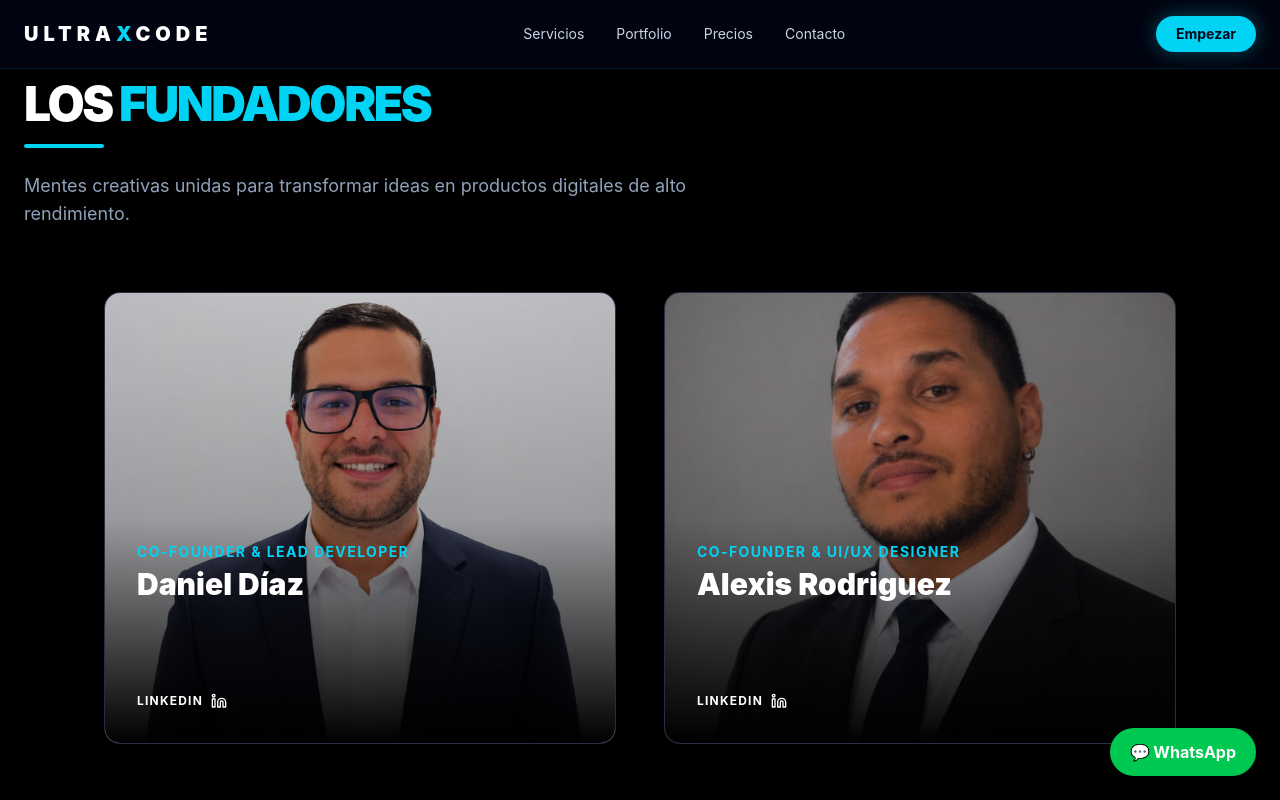
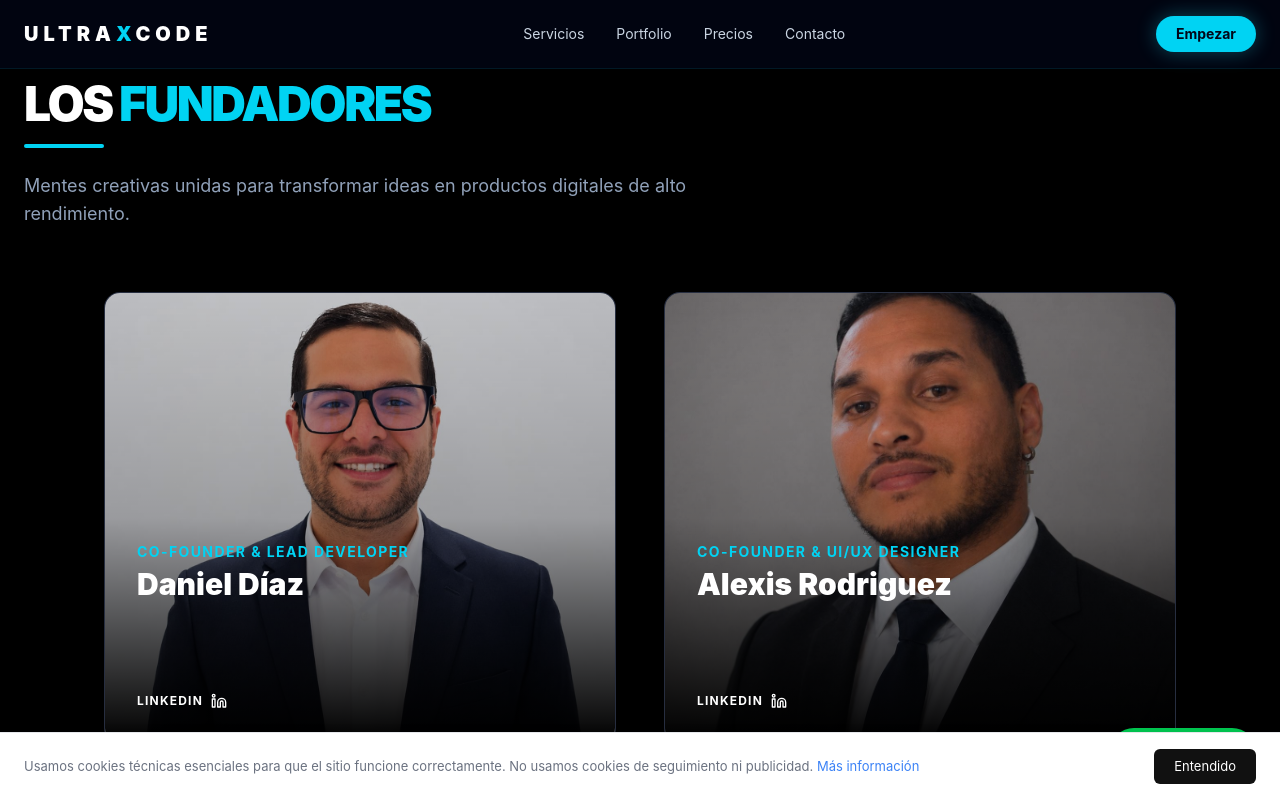
Before and after one commit to ultraxcode-com/ultra-x-code, a React (Vite) app: page /fundadores in a window 1280 px wide. Shown: the top 800 px of the page. Built offline with nearby package versions, Linux system fonts and the light colour scheme.

Commit message:
creacion de cookiebanner

```diff
--- a/src/App.jsx
+++ b/src/App.jsx
@@ -10,6 +10,7 @@ import { Contacto } from "./pages/Contacto";
 import { WhatsAppButton } from "./components/WhatsAppButton";
 
 import { Founders } from "./components/Founders";
+import CookieBanner from "./components/CookieBanner";
 
 function App() {
   return (
@@ -25,6 +26,7 @@ function App() {
           <Route path="/contacto" element={<Contacto />} />
           <Route path="/fundadores" element={<Founders />} />
         </Routes>
+        <CookieBanner />
 
         <Footer />
         <WhatsAppButton/>
--- /dev/null
+++ b/src/components/CookieBanner.jsx
@@ -0,0 +1,40 @@
+import { useState, useEffect } from "react";
+
+export default function CookieBanner() {
+  const [visible, setVisible] = useState(false);
+
+  useEffect(() => {
+    const accepted = localStorage.getItem("cookies_accepted");
+    if (!accepted) setVisible(true);
+  }, []);
+
+  const handleAccept = () => {
+    localStorage.setItem("cookies_accepted", "true");
+    setVisible(false);
+  };
+
+  if (!visible) return null;
+
+  return (
+    <div style={{
+      position: "fixed", bottom: 0, left: 0, right: 0,
+      background: "#fff", borderTop: "1px solid #e5e7eb",
+      padding: "1rem 1.5rem", display: "flex",
+      alignItems: "center", gap: "1rem",
+      flexWrap: "wrap", zIndex: 9999,
+      boxShadow: "0 -2px 8px rgba(0,0,0,0.06)"
+    }}>
+      <p style={{ flex: 1, margin: 0, fontSize: "13px", color: "#6b7280", minWidth: "200px" }}>
+        Usamos cookies técnicas esenciales para que el sitio funcione correctamente.
+        No usamos cookies de seguimiento ni publicidad.{" "}
+        <a href="/politica-cookies" style={{ color: "#3b82f6" }}>Más información</a>
+      </p>
+      <button onClick={handleAccept} style={{
+        padding: "8px 20px", background: "#111", color: "#fff",
+        border: "none", borderRadius: "6px", cursor: "pointer", fontSize: "13px"
+      }}>
+        Entendido
+      </button>
+    </div>
+  );
+}
```
